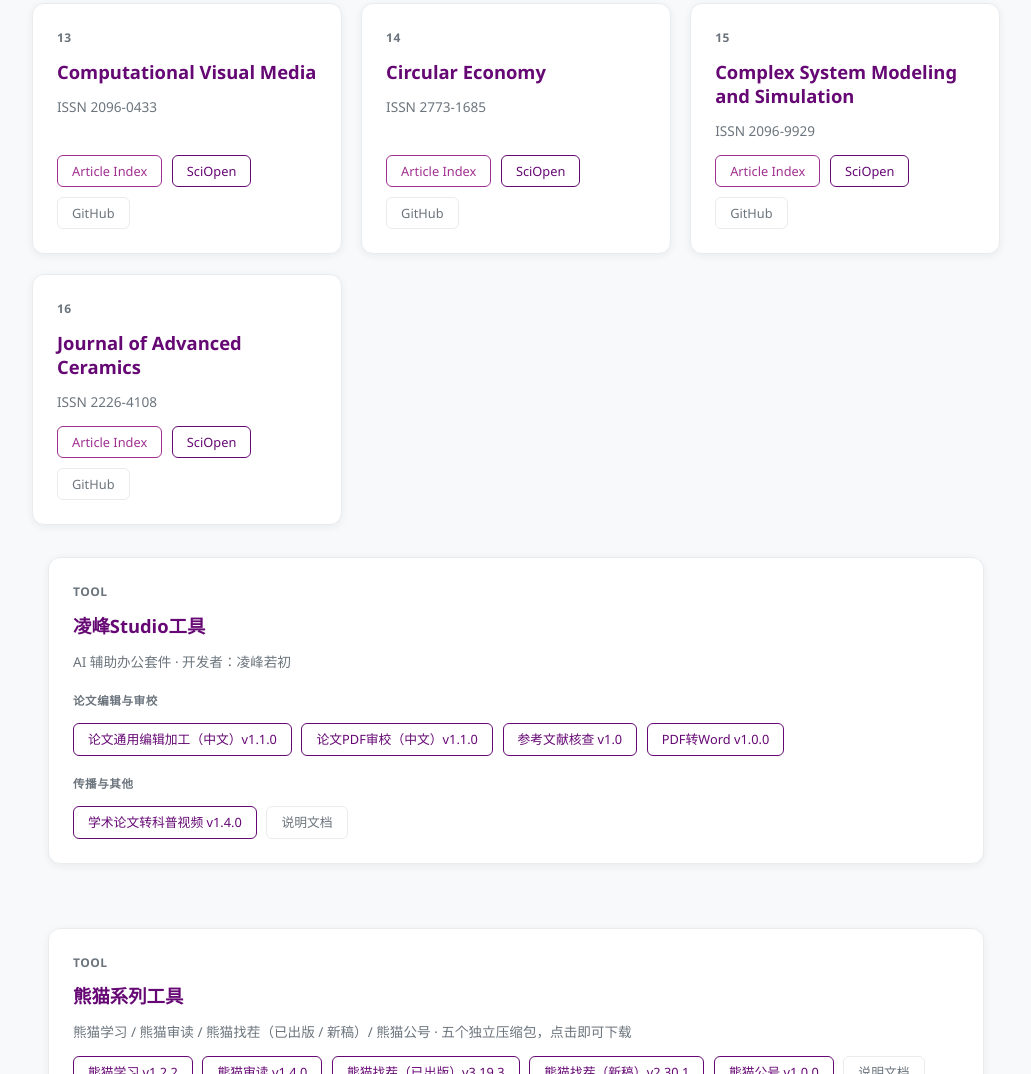
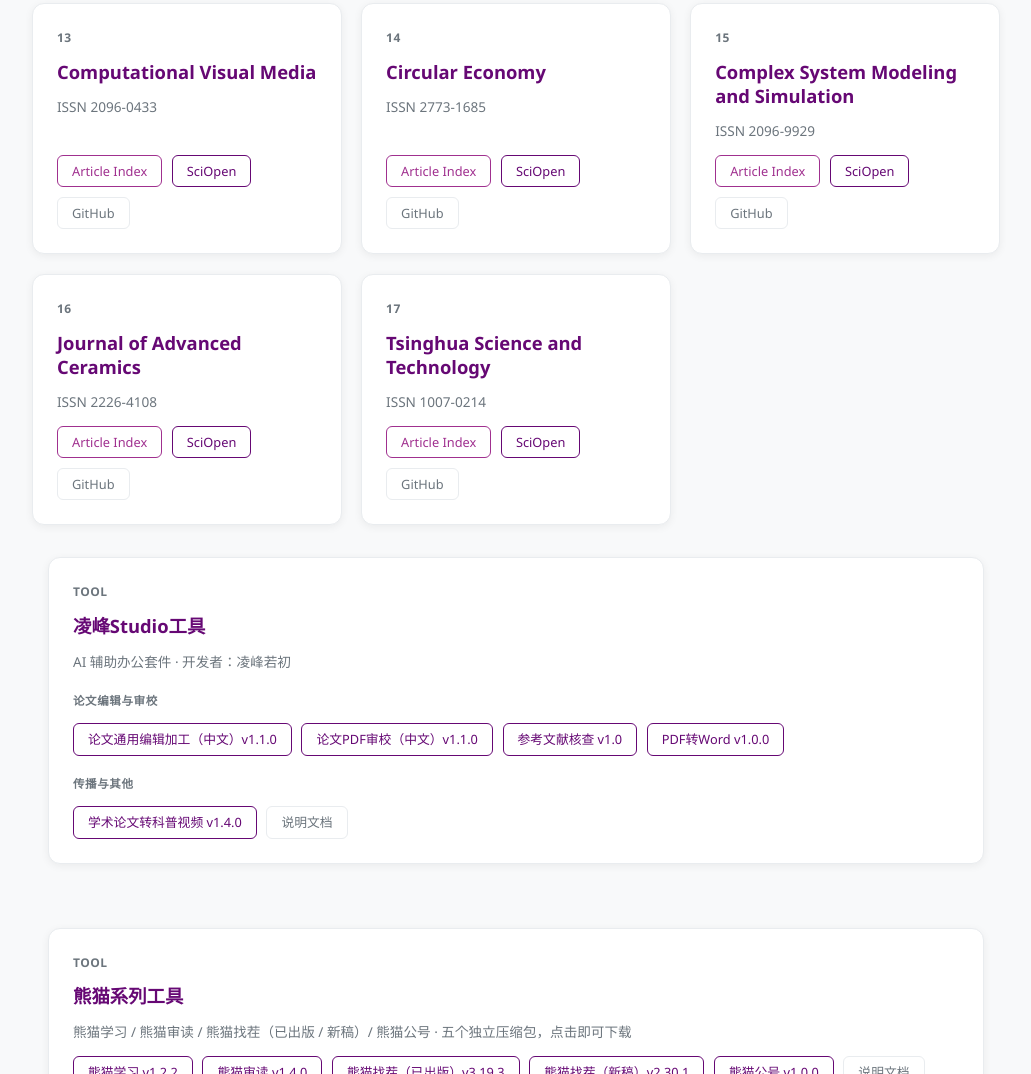
Before and after one commit to TUPjournals/tupjournals-index, a plain HTML site: page index.html in a window 1280 px wide. Shown: the part 1309-2383 px from the top of the page, without its empty margins (124-1155 px from the left). Drawn offline with Linux system fonts and the light colour scheme.

Commit message:
新增第 17 本期刊卡：Tsinghua Science and Technology（ISSN 1007-0214）

```diff
--- a/index.html
+++ b/index.html
@@ -352,6 +352,17 @@
       <a class="github" href="https://github.com/TUPjournals/JAC" target="_blank">GitHub</a>
     </div>
   </div>
+
+  <div class="card">
+    <span class="num">17</span>
+    <h2>Tsinghua Science and Technology</h2>
+    <div class="meta">ISSN 1007-0214</div>
+    <div class="links">
+      <a class="index" href="https://tupjournals.github.io/Tsinghua-Science-and-Technology/" target="_blank">Article Index</a>
+      <a class="sciopen" href="https://www.sciopen.com/journal/1007-0214" target="_blank">SciOpen</a>
+      <a class="github" href="https://github.com/TUPjournals/Tsinghua-Science-and-Technology" target="_blank">GitHub</a>
+    </div>
+  </div>
 </div>
 <div class="container">
   <div class="card tool">
```
